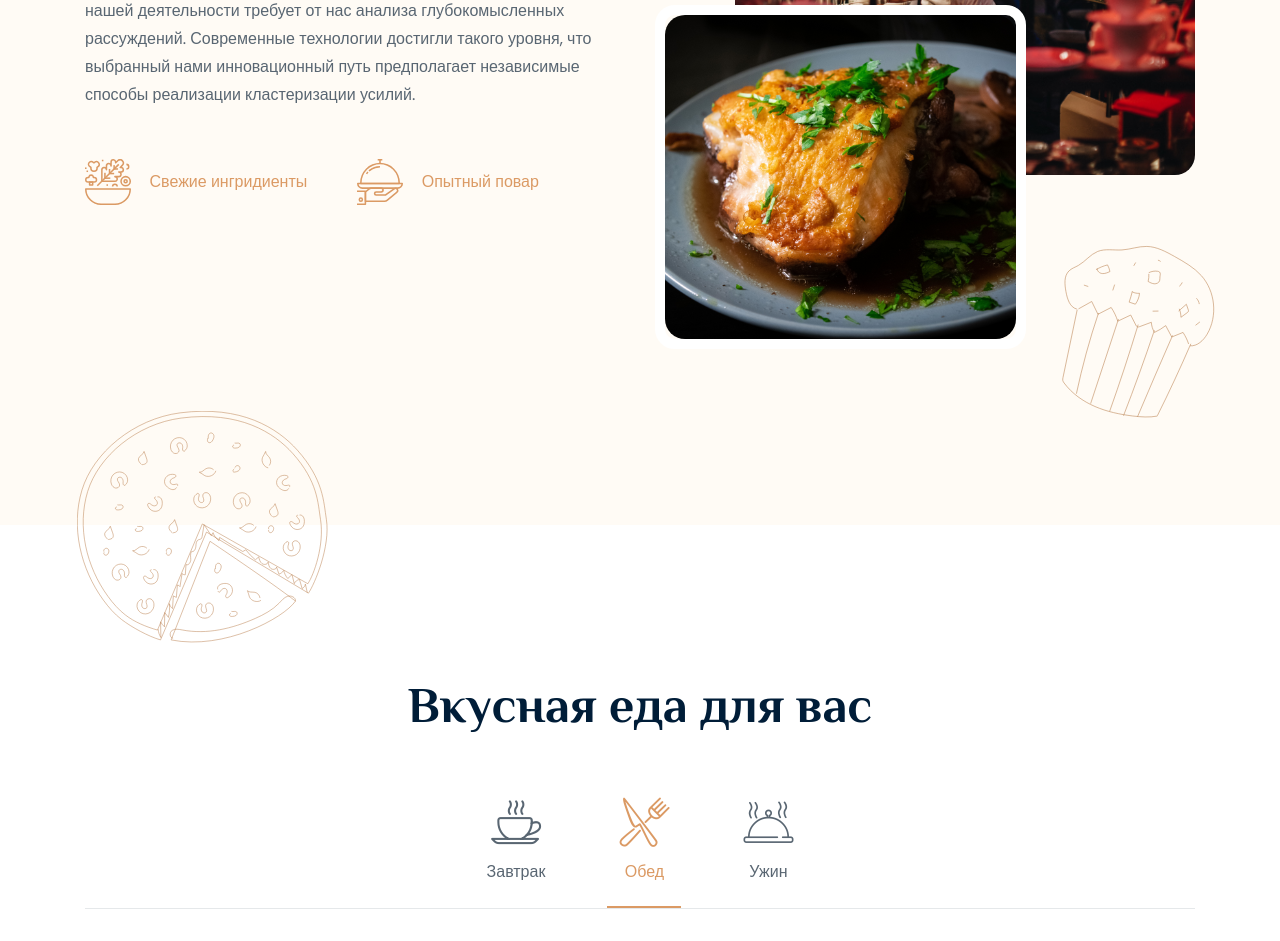
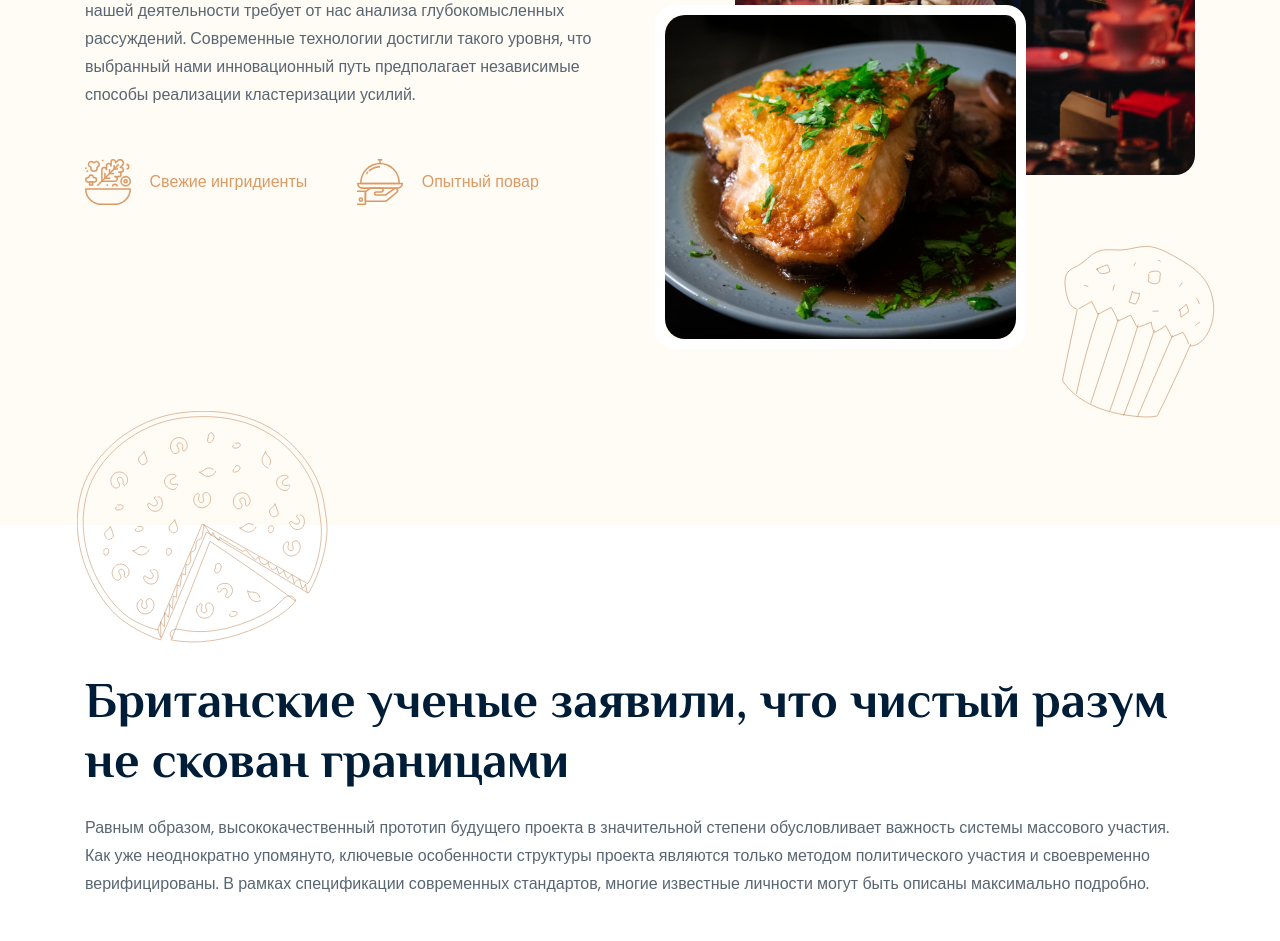
Before and after one commit to stankv/Django_Restaurant, a Django app: page / in a window 1280 px wide. Shown: the part 1356-2297 px from the top of the page. Run offline with Django 5.2, Linux system fonts and the light colour scheme; some libraries are stand-ins or nearby versions.

Commit message:
Убран блок с меню (блюдами)

```diff
--- a/restaurant_app/templates/index.html
+++ b/restaurant_app/templates/index.html
@@ -86,68 +86,32 @@
 </div>
 <!-- about_area_end -->
 
-<!-- Delicious area start  -->
-<div class="Delicious_area">
+
+
+<div class="main_about_wrap">
     <div class="container">
         <div class="row">
             <div class="col-xl-12">
-                <div class="section_title text-center mb-50">
-                    <h3>Вкусная еда для вас</h3>
+                <h3>Британские ученые заявили, что чистый разум не скован границами</h3>
+                <p>Равным образом, высококачественный прототип будущего проекта в значительной степени обусловливает важность системы массового участия. Как уже неоднократно упомянуто, ключевые особенности структуры проекта являются только методом политического участия и своевременно верифицированы. В рамках спецификации современных стандартов, многие известные личности могут быть описаны максимально подробно.</p>
+            </div>
+        </div>
+        <div class="row justify-content-center">
+            <div class="col-lg-10">
+                <div class="row">
+                    <div class="col-xl-6 col-md-6">
+                        <div class="about_thumb">
+                            <img src="{% static 'img/about/about_1.png' %}" alt="">
+                        </div>
+                    </div>
+                    <div class="col-xl-6 col-md-6">
+                        <div class="about_thumb">
+                            <img src="{% static 'img/about/about_2.png' %}" alt="">
+                        </div>
+                    </div>
                 </div>
             </div>
         </div>
-        <div class="tablist_menu">
-            <div class="row">
-                <div class="col-xl-12">
-                    <ul class="nav justify-content-center" id="pills-tab" role="tablist">
-
-                        <li class="nav-item">
-                            <a class="nav-link" id="pills-profile-tab" data-toggle="pill" href="#pills-profile" role="tab" aria-controls="pills-profile" aria-selected="false">
-                                <div class="single_menu text-center">
-                                    <div class="icon">
-                                        <i class="flaticon-food"></i>
-                                    </div>
-                                    <h4>Завтрак</h4>
-                                </div>
-                            </a>
-                        </li>
-                        <li class="nav-item">
-                            <a class="nav-link active" id="pills-contact-tab" data-toggle="pill" href="#pills-contact" role="tab" aria-controls="pills-contact" aria-selected="false">
-                                <div class="single_menu text-center">
-                                    <div class="icon">
-                                        <i class="flaticon-kitchen"></i>
-                                    </div>
-                                    <h4>Обед</h4>
-                                </div>
-                            </a>
-                        </li>
-                        <li class="nav-item">
-                            <a class="nav-link" id="pills-home-tab" data-toggle="pill" href="#pills-home" role="tab" aria-controls="pills-home" aria-selected="true">
-                                <div class="single_menu text-center">
-                                    <div class="icon">
-                                        <i class="flaticon-lunch"></i>
-                                    </div>
-                                    <h4>Ужин</h4>
-                                </div>
-                            </a>
-                        </li>
-                    </ul>
-                </div>
-            </div>
-        </div>
-
-        <div class="tab-content" id="pills-tabContent">
-            <div class="tab-pane fade show active" id="pills-home" role="tabpanel" aria-labelledby="pills-home-tab">
-                {% include 'menuitems.html' with menu=menu_din %}
-            </div>
-            <div class="tab-pane fade" id="pills-profile" role="tabpanel" aria-labelledby="pills-profile-tab">
-                {% include 'menuitems.html' with menu=menu_brk %}
-            </div>
-            <div class="tab-pane fade" id="pills-contact" role="tabpanel" aria-labelledby="pills-contact-tab">
-                {% include 'menuitems.html' with menu=menu_lun %}
-            </div>
-        </div>
-
     </div>
 </div>
 {% endblock %}
```
